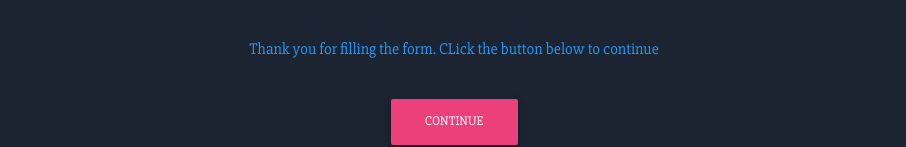
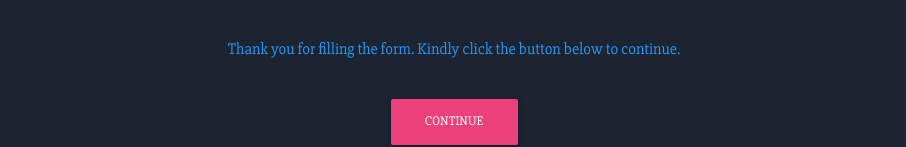
Before and after one commit to nullthefirst/LCUfashion, a React (Create React App) app: page /sign_up in a window 1280 px wide. Shown: the part 1150-1297 px from the top of the page, without its empty margins (186-1092 px from the left). Built offline with nearby package versions, Linux system fonts and the light colour scheme.

Commit message:
edited message

```diff
--- a/src/components/views/sign_up.js
+++ b/src/components/views/sign_up.js
@@ -57,7 +57,7 @@ export default class SignUp extends Component {
           <div class="row content">
             <div class="col"></div>
             <div class="col-12 col-sm-8" style={xStyle}>
-              <p className="blue-text">Thank you for filling the form. CLick the button below to continue</p>
+              <p className="blue-text">Thank you for filling the form. Kindly click the button below to continue.</p>
             </div>
             <div class="col"></div>
           </div>
```
